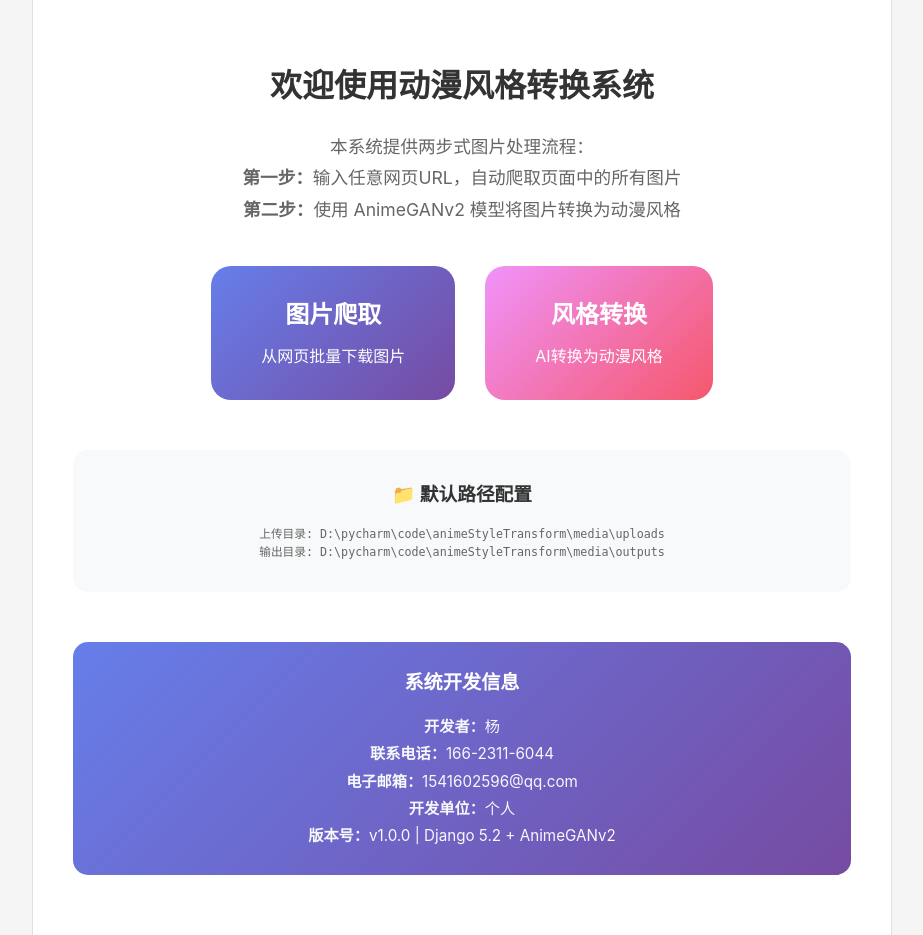
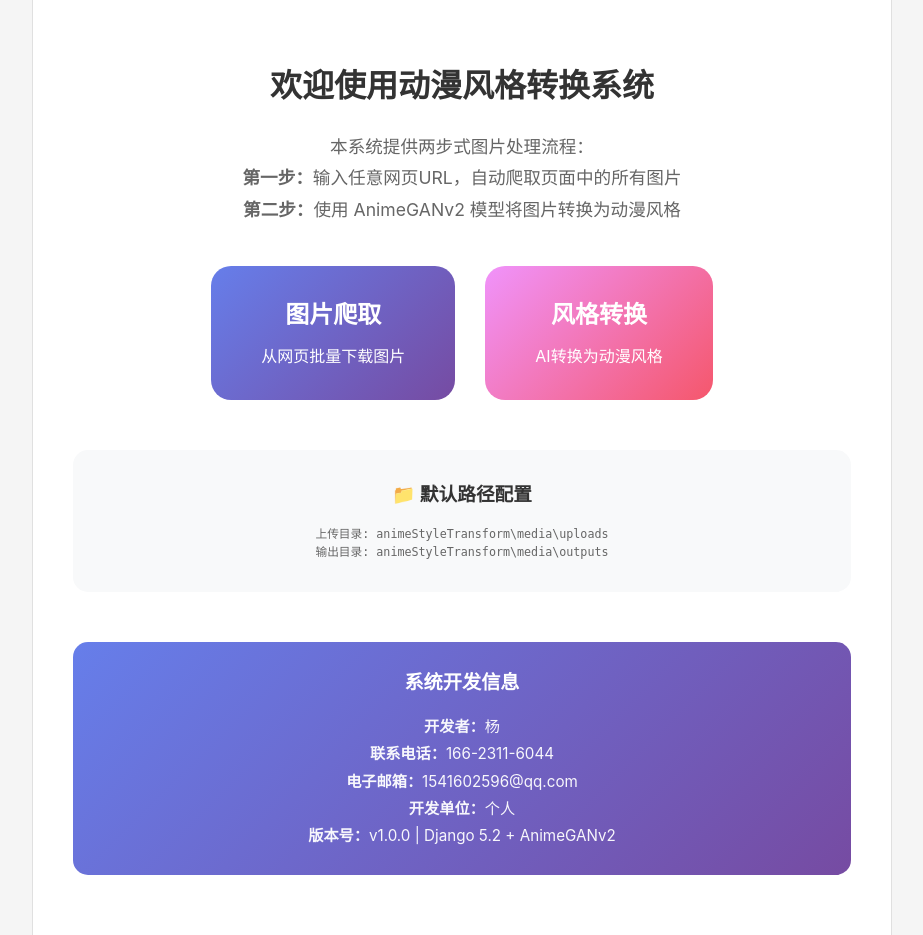
Before and after one commit to asd154160/animeStyleTransform, a Django app: page / in a window 1280 px wide. Shown: the part 246-1181 px from the top of the page, without its empty margins (178-1101 px from the left). Run offline with Django 5.2, Linux system fonts and the light colour scheme.

Commit message:
更新所有代码：修复图片转换+路径+文档

```diff
--- a/crawler/img_download.py
+++ b/crawler/img_download.py
@@ -13,6 +13,8 @@ from urllib3.util.retry import Retry
 headers = {
     "user-agent":"Mozilla/5.0 (Windows NT 10.0; Win64; x64) AppleWebKit/537.36 (KHTML, like Gecko) Chrome/145.0.0.0 Safari/537.36 Edg/145.0.0.0",
     }
+
+BASE_DIR = os.path.dirname(os.path.abspath(__file__))
 
 def create_re_session():
     session = requests.Session()
@@ -59,7 +61,7 @@ def get_images(url,custom_headers=None):
 
     return list(img_urls)
 
-def download_img(img_url, save_dir=r"D:\pycharm\code\animeStyleTransform\media\uploads"):
+def download_img(img_url, save_dir=os.path.join(BASE_DIR, "media", "uploads")):
     time.sleep(random.uniform(0.01, 0.1)) # 反反爬
     try:
         resp = requests.get(img_url, headers=headers, stream=True, timeout=10)
@@ -98,7 +100,7 @@ def download_img(img_url, save_dir=r"D:\pycharm\code\animeStyleTransform\media\u
         print("下载失败:", img_url, e)
         return None
 
-def batch_download(img_urls, save_dir=r"D:\pycharm\code\animeStyleTransform\media\uploads"):  #线程池提高效率
+def batch_download(img_urls, save_dir=os.path.join(BASE_DIR, "media", "uploads")):  #线程池提高效率
     os.makedirs(save_dir, exist_ok=True)
     downloaded = []  # 记录成功下载的图片
 
@@ -126,7 +128,7 @@ def batch_download(img_urls, save_dir=r"D:\pycharm\code\animeStyleTransform\medi
 
     return downloaded
 
-def fn(target_url, save_dir=r"D:\pycharm\code\animeStyleTransform\media\uploads", custom_headers=None):
+def fn(target_url, save_dir=os.path.join(BASE_DIR, "media", "uploads"), custom_headers=None):
 
     # 自定义 headers
     if custom_headers:
--- a/myapp/templates/myapp/index.html
+++ b/myapp/templates/myapp/index.html
@@ -30,8 +30,8 @@
         <div style="margin-top: 50px; padding: 30px; background: #f8f9fa; border-radius: 15px;">
             <h3 style="color: #333; margin-bottom: 15px;">📁 默认路径配置</h3>
             <p style="color: #666; font-family: monospace; font-size: 0.9em;">
-                上传目录: D:\pycharm\code\animeStyleTransform\media\uploads<br>
-                输出目录: D:\pycharm\code\animeStyleTransform\media\outputs
+                上传目录: animeStyleTransform\media\uploads<br>
+                输出目录: animeStyleTransform\media\outputs
             </p>
         </div>
 
--- a/myapp/views.py
+++ b/myapp/views.py
@@ -13,8 +13,9 @@ from crawler.img_download import fn as crawler_fn
 from transform.animeganv2 import fn as transform_fn
 
 # 默认路径
-DEFAULT_UPLOAD_DIR = r"D:\pycharm\code\animeStyleTransform\media\uploads"
-DEFAULT_OUTPUT_DIR = r"D:\pycharm\code\animeStyleTransform\media\outputs"
+BASE_DIR = os.path.dirname(os.path.abspath(__file__))
+DEFAULT_UPLOAD_DIR = os.path.join(BASE_DIR, "media", "uploads")
+DEFAULT_OUTPUT_DIR = os.path.join(BASE_DIR, "media", "outputs")
 
 
 def index(request):
```
Also changed, not shown: transform/animeganv2.py (+5 -5 lines).
